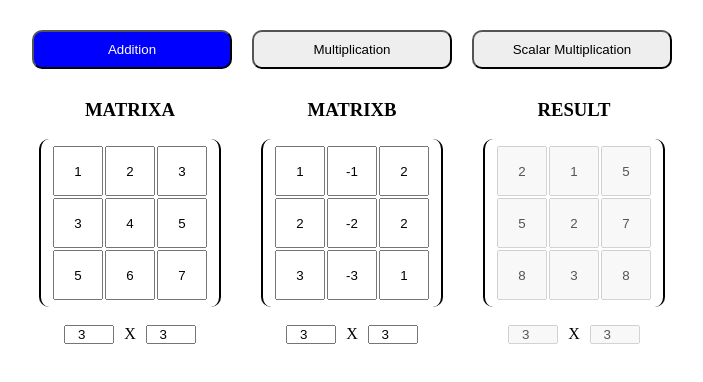
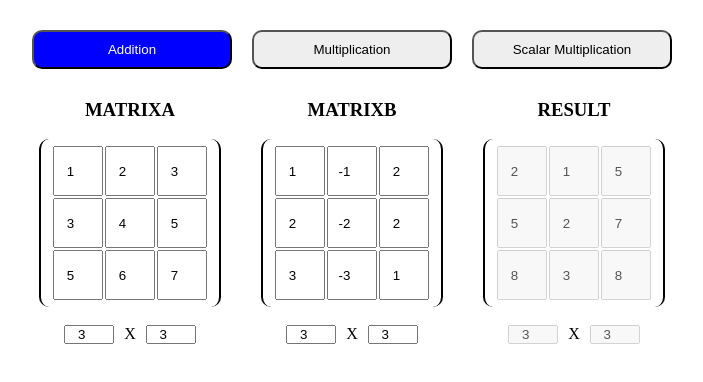
Before and after one commit to alexkham/MatrixCalculator, a Next.js app: page / in a window 1280 px wide. Shown: the top 382 px of the page, without its empty margins (248-951 px from the left). Built offline with nearby package versions, Linux system fonts and the light colour scheme.

Commit message:
fix all inputs

```diff
--- a/src/components/inputField.tsx
+++ b/src/components/inputField.tsx
@@ -1,18 +1,22 @@
 "use client";
 
-import React, { useState } from 'react'
+import React, { useEffect, useState } from 'react'
 
 interface InputProps {
     onChange: (val: string) => void;
     className: string;
-    defaultValue?: string | number;
+    value?: string | number;
     disabled?: boolean;
     error?: string;
     type?: React.HTMLInputTypeAttribute;
     isNumeric?: boolean;
 }
 const InputFieldComponent = (props: InputProps) => {
-    const [value, setValue] = useState(props.defaultValue);
+    const [value, setValue] = useState(props.value);
+
+    useEffect(() => {
+        setValue(props.value);
+    }, [props.value])
 
     const onChangeValue = (value: string) => {
         if (props.isNumeric) {
--- a/src/components/matrix.tsx
+++ b/src/components/matrix.tsx
@@ -2,7 +2,7 @@
 
 import React, { useState } from 'react'
 import styles from './matrix.module.css'
-import { Matrix, string } from 'mathjs';
+import { Matrix } from 'mathjs';
 import InputFieldComponent from './inputField';
 
 interface Props {
@@ -22,7 +22,6 @@ const MatrixComponent = (newProps: Props) => {
 
     const renderMatrixTable = () => {
         const onChangeField = (val: string, [r, c]: [number, number]) => {
-            // val = val.replace(/^0+/, '');
             newProps.onChangeFieldValue(parseInt(val) || 0, [r, c]);
         }
 
@@ -33,9 +32,10 @@ const MatrixComponent = (newProps: Props) => {
                 columnData.push(
                     <td key={i + "_" + j}>
                         <InputFieldComponent
+                            type={"number"}
                             disabled={isDisabled}
                             className={styles.inputField}
-                            defaultValue={currMatrix.get([i, j])}
+                            value={currMatrix.get([i, j])}
                             onChange={val => onChangeField(val, [i, j])}
                             isNumeric={true}
                         />
@@ -89,7 +89,7 @@ const MatrixComponent = (newProps: Props) => {
                     disabled={isDisabled}
                     className={styles.inputSize}
                     onChange={val => onChangeSize(val, "row")}
-                    defaultValue={row}
+                    value={row}
                     error={rowErr}
                     isNumeric={true}
                 />
@@ -99,7 +99,7 @@ const MatrixComponent = (newProps: Props) => {
                     disabled={isDisabled}
                     className={styles.inputSize}
                     onChange={val => onChangeSize(val, "col")}
-                    defaultValue={col}
+                    value={col}
                     error={colErr}
                     isNumeric={true}
                 />
--- a/src/components/matrix_view.tsx
+++ b/src/components/matrix_view.tsx
@@ -5,6 +5,7 @@ import { useEffect, useState } from 'react';
 import { MatrixDto, MatrixOperation, defaultMatrices, getMatrixAddition, getMatrixMultiplication, getMatrixScalarMultiplication, getReStructuredMatrix } from '@/helpers/matrixHelper';
 import MatrixComponent from './matrix';
 import styles from './matrix.module.css'
+import InputFieldComponent from './inputField';
 
 
 const MatrixViewComponent = () => {
@@ -127,15 +128,15 @@ const MatrixViewComponent = () => {
                     <div className={styles.scalarInput} key={"scalarInput"}>
                         <h3>SCALAR INPUT</h3>
                         <br />
-                        <input
+                        <InputFieldComponent
                             type='number'
-                            onChange={e => {
-                                setScalarInput(parseInt(e.target.value) || 0);
+                            onChange={val => {
+                                setScalarInput(parseInt(val) || 0);
                                 initChange();
                             }}
-                            onFocus={e => e.target.select()}
                             value={scalarInput}
                             className={styles.inputBlock}
+                            isNumeric={true}
                         />
                     </div>
                 );
```
